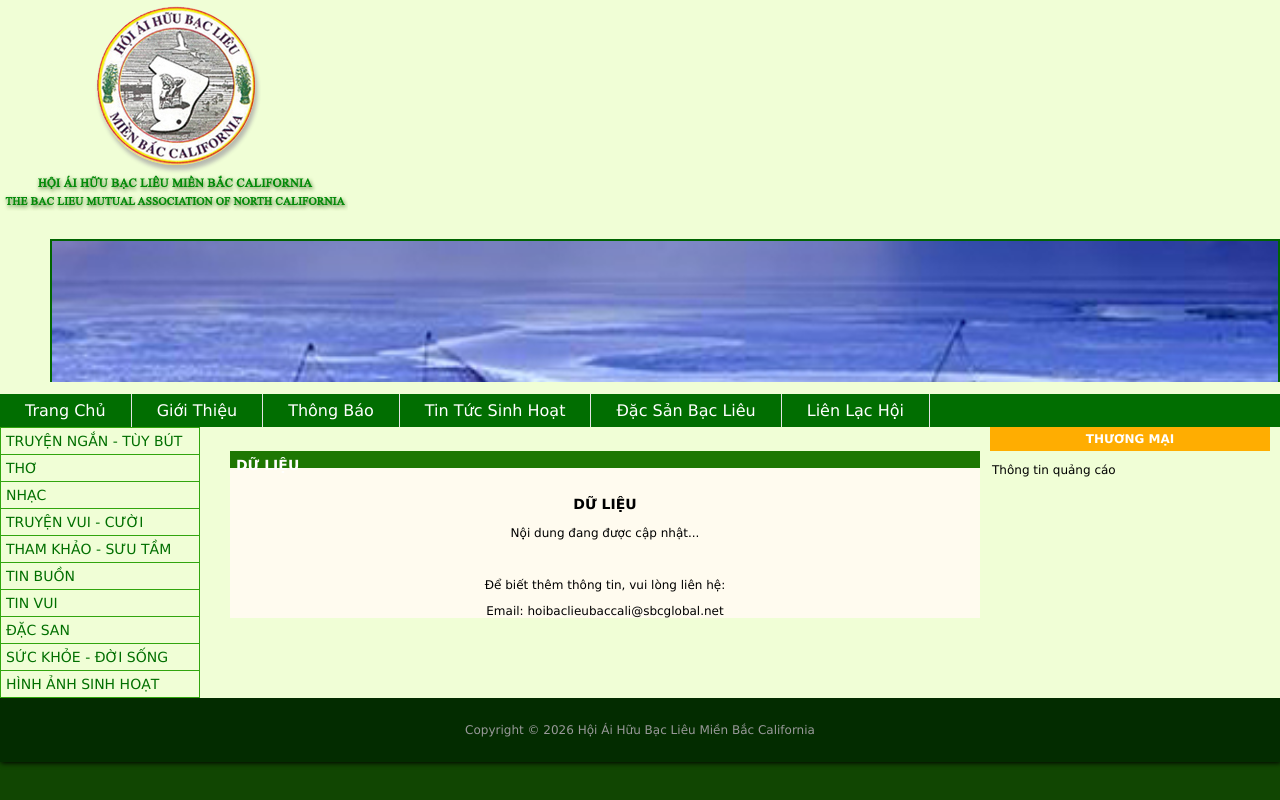
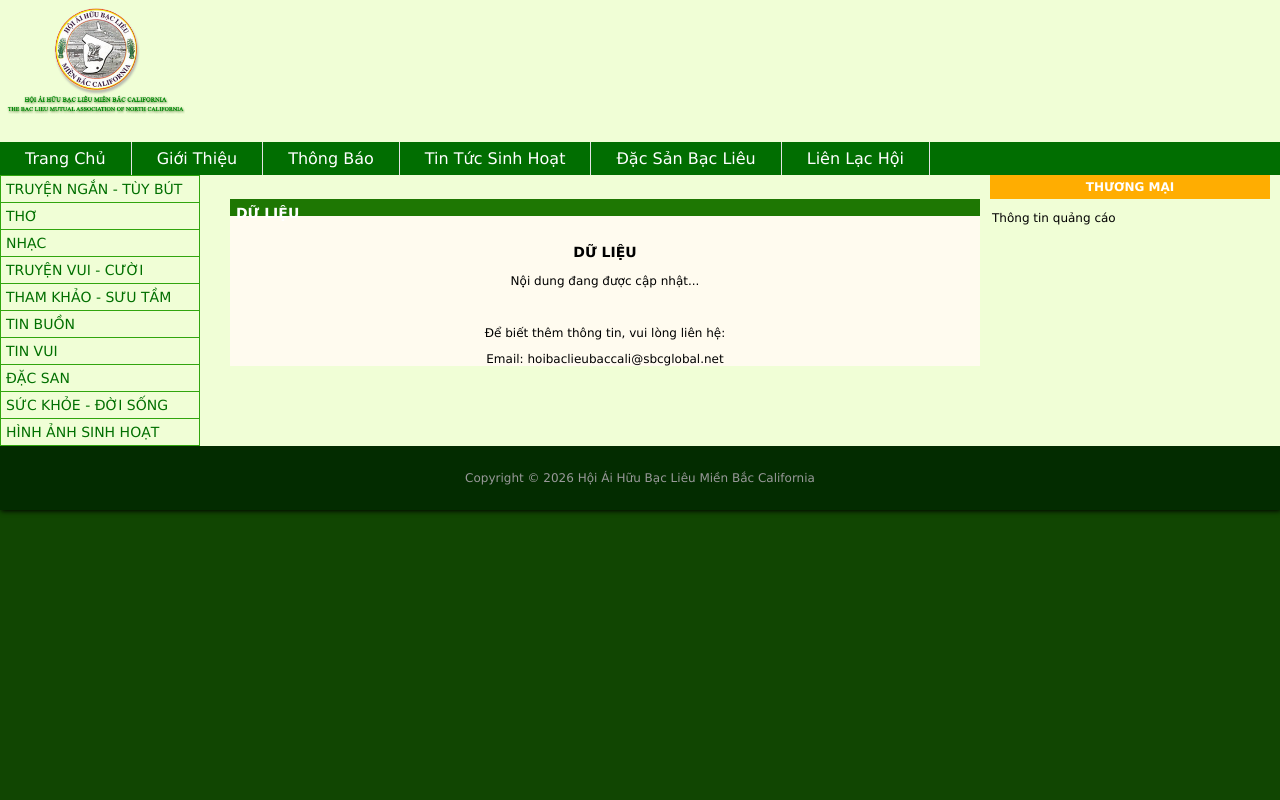
Before and after one commit to sanjosefilm/hoiaihuubaclieubaccali, a PHP site: page /data.html in a window 1280 px wide. Run offline with PHP 8.4, Linux system fonts and the light colour scheme.

Commit message:
Update css.css
Signed-off-by: sanjosefilm <sanjosefilm@gmail.com>

```diff
--- a/css.css
+++ b/css.css
@@ -23,7 +23,18 @@ body {
 }
 
 #head{background:#f0fed6;}
-#logo{}
+#logo{
+	width:100%;
+    display:flex;
+    align-items:center;
+    padding:5px;
+}
+#logo .left img{
+    display:block;
+    width:auto;
+    height:auto;
+    max-width:180px; /* adjust if logo too large */
+}
 #top-news{
 	border:#c9ffcb solid 1px;
 	padding:5px;
@@ -171,27 +182,31 @@ img {
 
 /* Show banner */
 #imgShow{
-	width:calc(100% - 150px);
-	height: 150px;
-	overflow: hidden;
+    flex:1;
+    margin-left:20px;
+    overflow:hidden;
+    position:relative;
 }
 #imageShow{
-	position:relative;
-	list-style:none;
-	margin: 0;
-	padding: 0;
-	width: 100%;
-	height: 100%;
+    margin:0;
+    padding:0;
+    list-style:none;
+    position:relative;
+    width:100%;
+    height:250px;
 }
 #imageShow li{
-	position:absolute;
-	top:2px;
-	left:0px;
-	z-index:0;
-	opacity: 0;
-	transition: opacity 2s ease-in-out;
+    position:absolute;
+    top:0;
+    left:0;
+    width:100%;
+    height:250px;
+    display:none;
 }
 
+#imageShow li.current{
+    display:block;
+}
 .list_carousel {
 
 	border-left: 20px solid #ccc;
```
